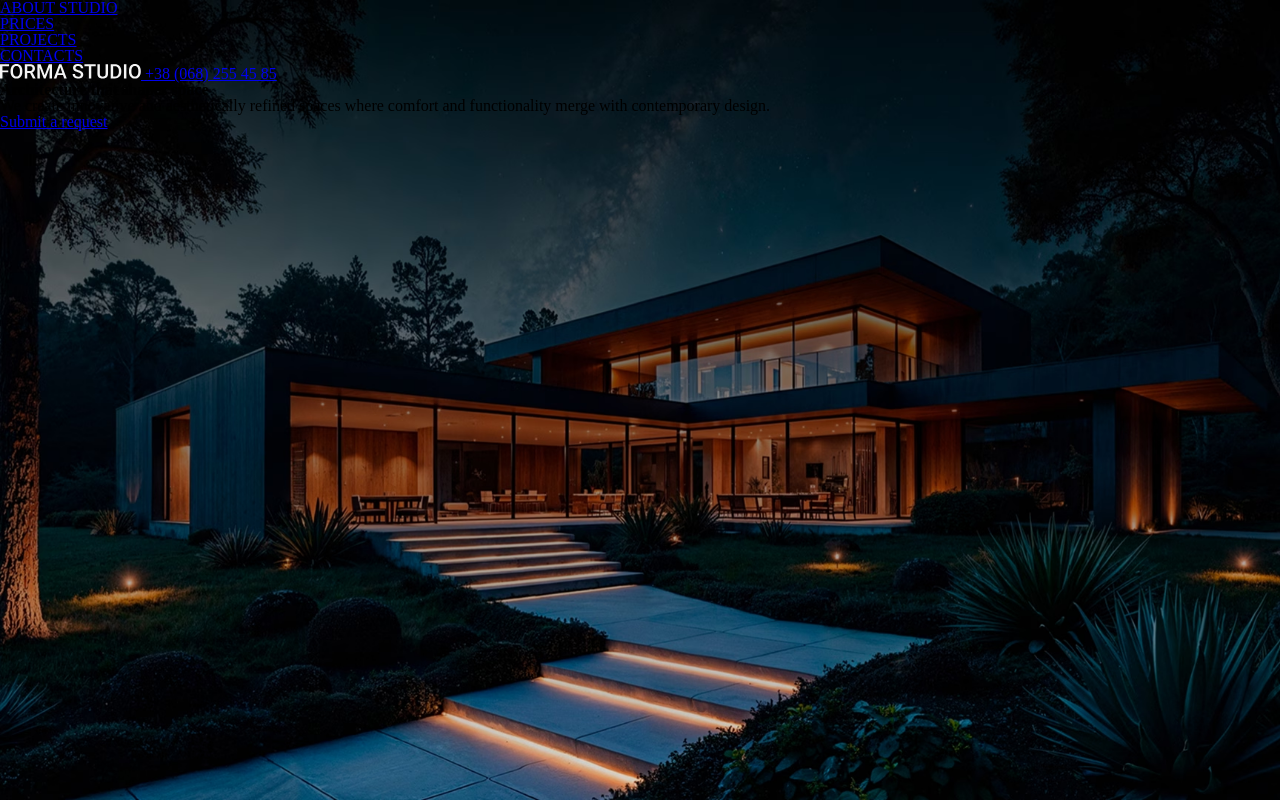
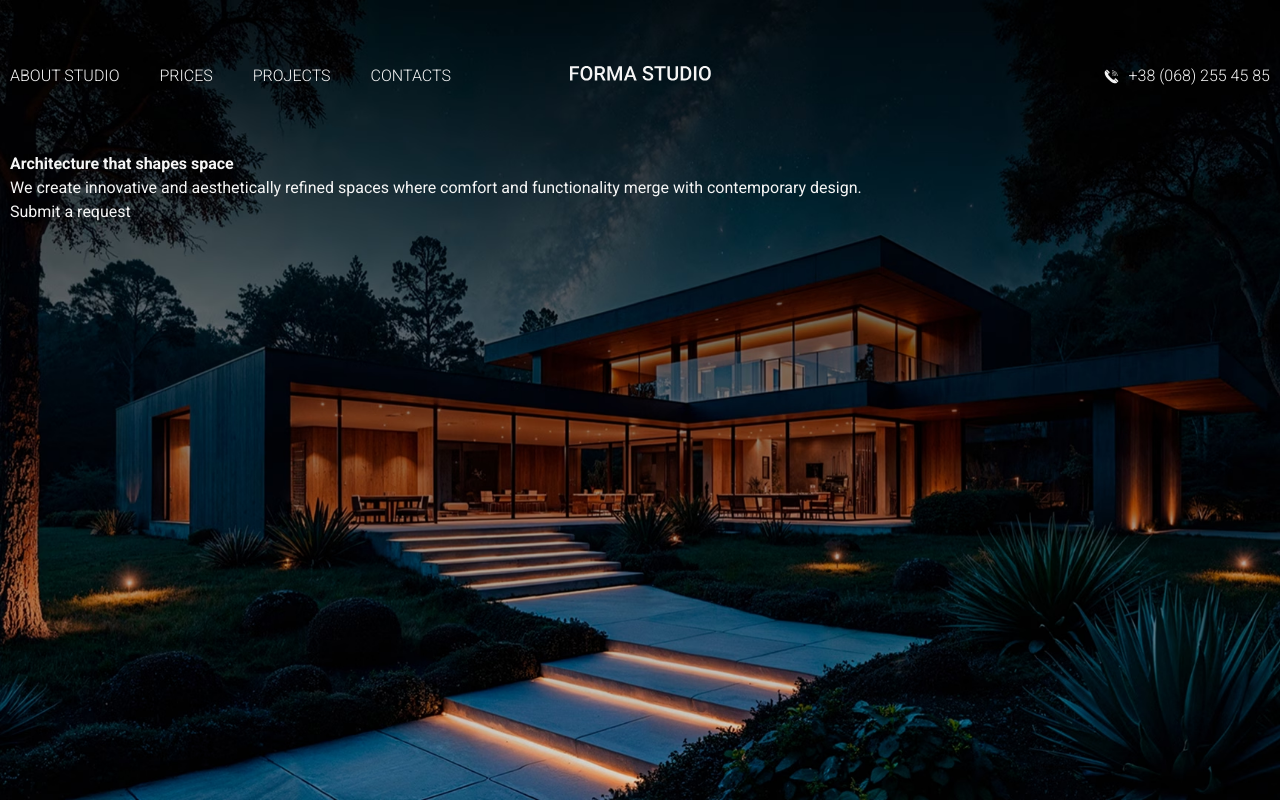
Before and after one commit to rdog49/Architecture, a plain HTML site: page index.html in a window 1280 px wide. Drawn offline with Linux system fonts and the light colour scheme.

Commit message:
redacted styles.css for header__top

```diff
--- a/css/style.css
+++ b/css/style.css
@@ -1,6 +1,34 @@
+html{
+    box-sizing: border-box;
+}
+
+*,
+*::after,
+*::before{
+    box-sizing: inherit;
+}
+
 body{
+    font-family: "Roboto", sans-serif;
+    /*font-family: "Montserrat", sans-serif;*/
+    font-size: 16px;
+    line-height: 1.5;
+    font-weight: 400;
+    color: #2b2b2b;
+}
 
+a{
+    color: inherit;
+    text-decoration: none;
 }
+
+/*header styles start*/
+.container{
+    max-width: 1740px;
+    padding: 0 10px;
+    margin: 0 auto;
+}
+
 .header{
     background-image: url('../images/header-bg.jpg');
     background-image: image-set(
@@ -12,4 +40,35 @@ body{
     background-position: center;
     background-size: cover;
     height: 100vh;
+    color: #f5f5f5;
 }
+
+.header__top{
+    padding: 64px 0;
+    display: grid;
+    grid-template-columns: 1fr auto 1fr;
+    align-items: center;
+    font-weight: 300;
+}
+
+.menu{
+    justify-self: start;
+}
+
+.menu__list{
+    display: flex;
+    gap: 40px;
+    text-transform: uppercase;
+}
+
+.logo{
+    justify-self: center;
+}
+
+.header__phone{
+    justify-self: end;
+    display: flex;
+    align-items: center;
+    gap: 10px;
+}
+/*header styles end*/
--- a/index.html
+++ b/index.html
@@ -6,6 +6,10 @@
   <meta name="viewport" content="width=device-width, initial-scale=1.0">
   <meta http-equiv="X-UA-Compatible" content="ie=edge">
   <title>FORMA STUDIO</title>
+  <link rel="preconnect" href="https://fonts.googleapis.com">
+  <link rel="preconnect" href="https://fonts.gstatic.com" crossorigin>
+  <link href="https://fonts.googleapis.com/css2?family=Montserrat:wght@600&family=Roboto:wght@100..900&display=swap"
+    rel="stylesheet">
   <link rel="stylesheet" href="css/reset.css">
   <link rel="stylesheet" href="css/style.css">
 </head>
@@ -36,7 +40,10 @@
         <a href="#!" class="logo">
           <img src="images/logo.svg" alt="">
         </a>
-        <a href="tel:+380682554585" class="header__phone">+38 (068) 255 45 85</a>
+        <a href="tel:+380682554585" class="header__phone">
+          <img src="images/phone.svg" alt="">
+          <span>+38 (068) 255 45 85</span>
+        </a>
       </div>
       <!--header top end-->
       <!--header text start-->
```
